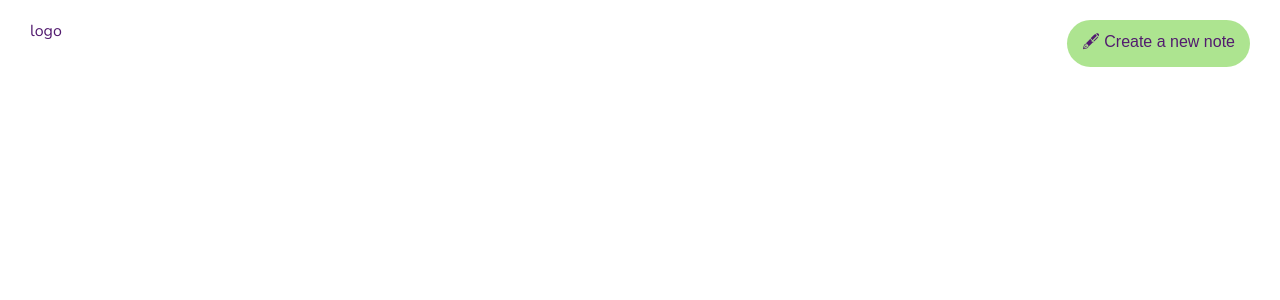
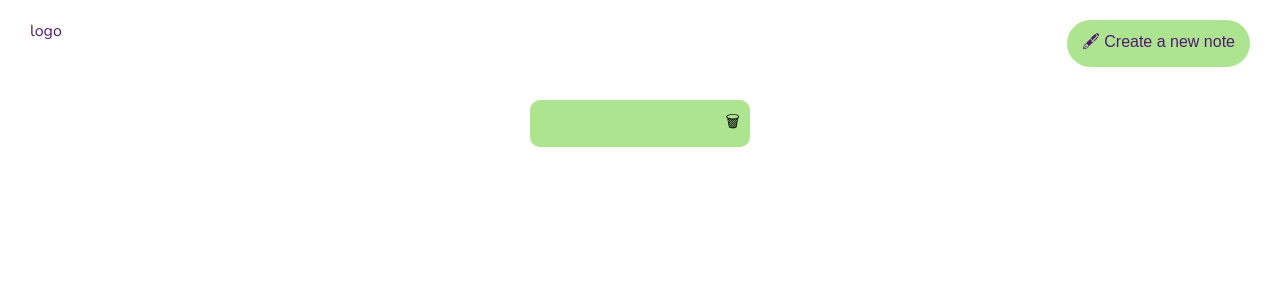
Before and after one commit to devpenzil/Note-It, a React (Create React App) app: page / in a window 1280 px wide. Shown: the top 300 px of the page. Built offline with nearby package versions, Linux system fonts and the light colour scheme.

Commit message:
Finished : Notes UI

```diff
--- a/src/components/Notes.jsx
+++ b/src/components/Notes.jsx
@@ -12,10 +12,13 @@ function Notes() {
     }, [])
     return (
         <div className="container Notes">
-            {accessnotes.map((obj)=>{
+            {accessnotes.map((obj, id)=>{
                 return(
-                    <div>
-                        {obj.title}
+                    <div key={id} className="note">
+                        <div className="bin"><span>🗑</span></div>
+                        <div className="title">{obj.title}</div>
+                        <div>{ obj.notecontent }</div>
+
                     </div>
                 )
             })}
--- a/src/components/Notes.scss
+++ b/src/components/Notes.scss
@@ -7,4 +7,28 @@ $text: #521b6f;
 }
 .Notes{
     margin-top: 30px;
+    display: flex;
+    flex-wrap: wrap;
+    justify-content: center;
+
+    .note{
+      margin: 10px;
+      width: 200px;
+      background-color: $base;
+      padding: 10px;
+      border-radius: 10px;
+
+      .title{
+        font-size: 18px;
+        color: $text;
+        font-weight: 800;
+      }
+      .bin{
+        text-align: right;
+
+        span{
+          cursor: pointer;
+        }
+      }
+    }
 }
```
Also changed, not shown: public/images/nodata.svg (added).
